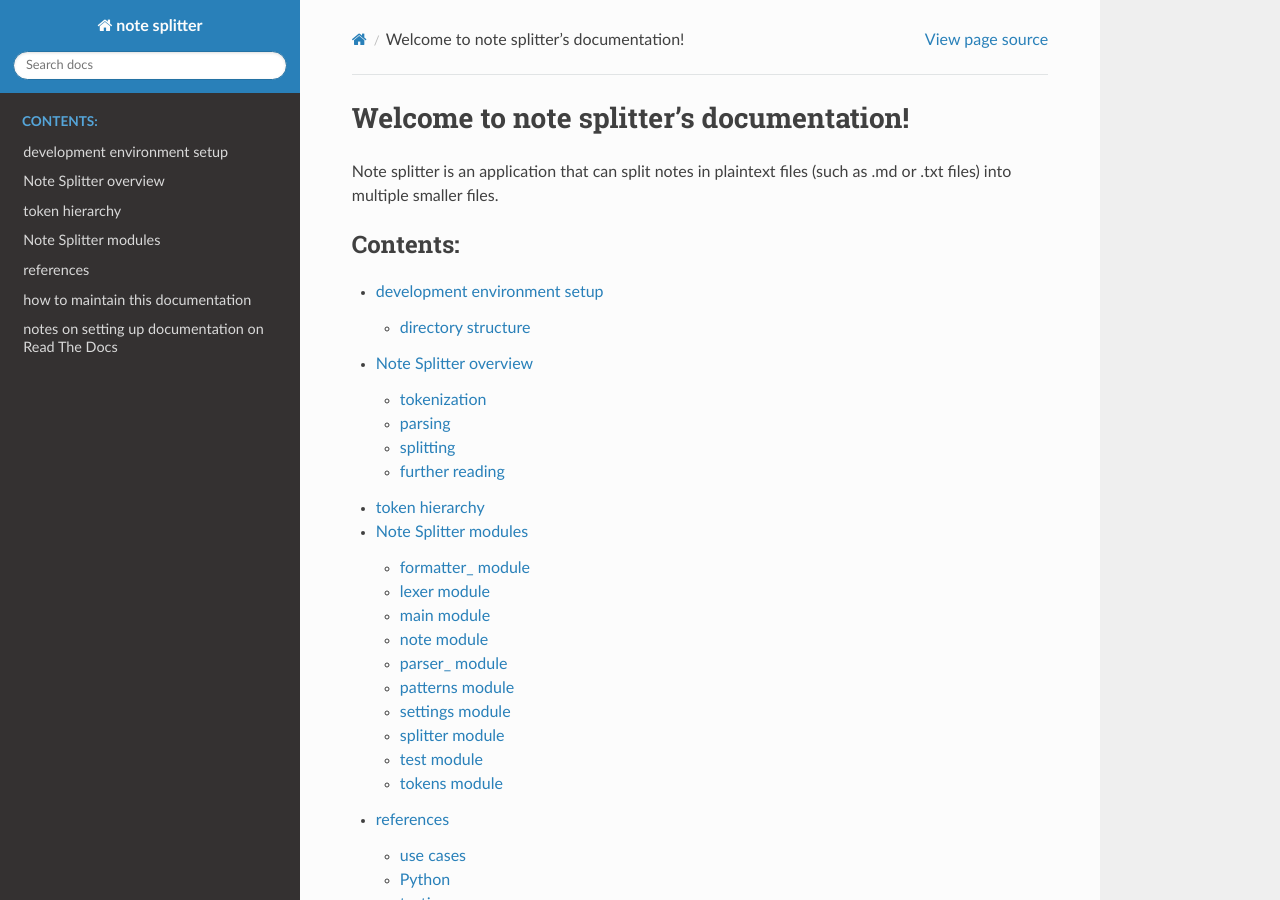
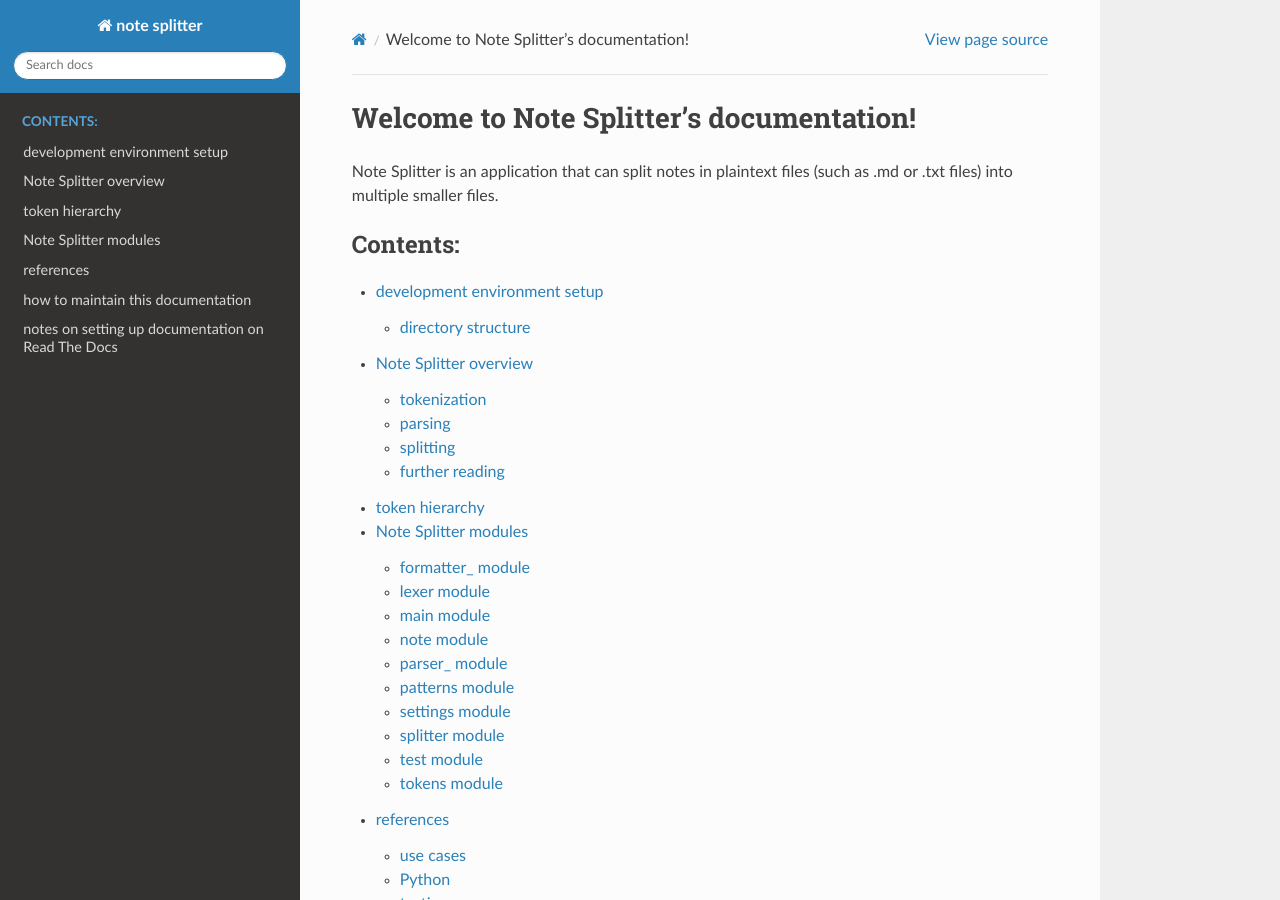
Before and after one commit to wheelercj/note-splitter, a Sphinx documentation site: the page built from docs/index.rst, in a window 1280 px wide and 900 px high. Built offline with Sphinx 7.4.7 and the Read the Docs theme 2.0.0, drawn with Linux system fonts in a browser that asks for light colours.

Commit message:
Fix title

```diff
--- a/docs/index.rst
+++ b/docs/index.rst
@@ -3,10 +3,10 @@
    You can adapt this file completely to your liking, but it should at least
    contain the root `toctree` directive.
 
-Welcome to note splitter's documentation!
+Welcome to Note Splitter's documentation!
 =========================================
 
-Note splitter is an application that can split notes in plaintext files (such as .md or .txt files) into multiple smaller files.
+Note Splitter is an application that can split notes in plaintext files (such as .md or .txt files) into multiple smaller files.
 
 .. toctree::
    :maxdepth: 2
--- a/setup.cfg
+++ b/setup.cfg
@@ -1,5 +1,5 @@
 [metadata]
-name = note splitter
+name = Note Splitter
 description = Splits notes in plaintext files (such as .md or .txt files) into multiple smaller files.
 authors = Chris Wheeler, Shiva Ramezani, Christian Vargas, and Serge Nazaretyan
 license = GPL-3.0
```
